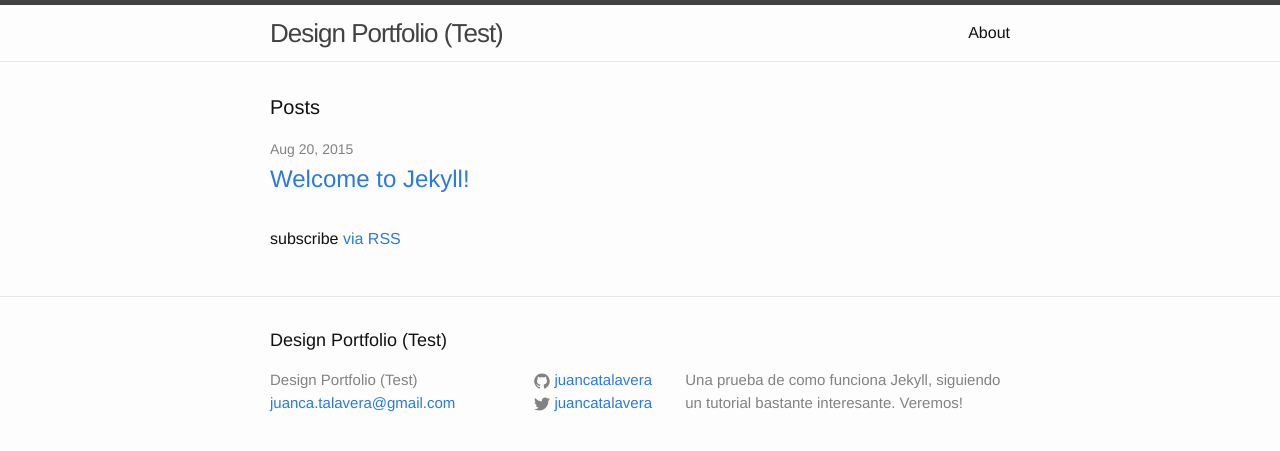
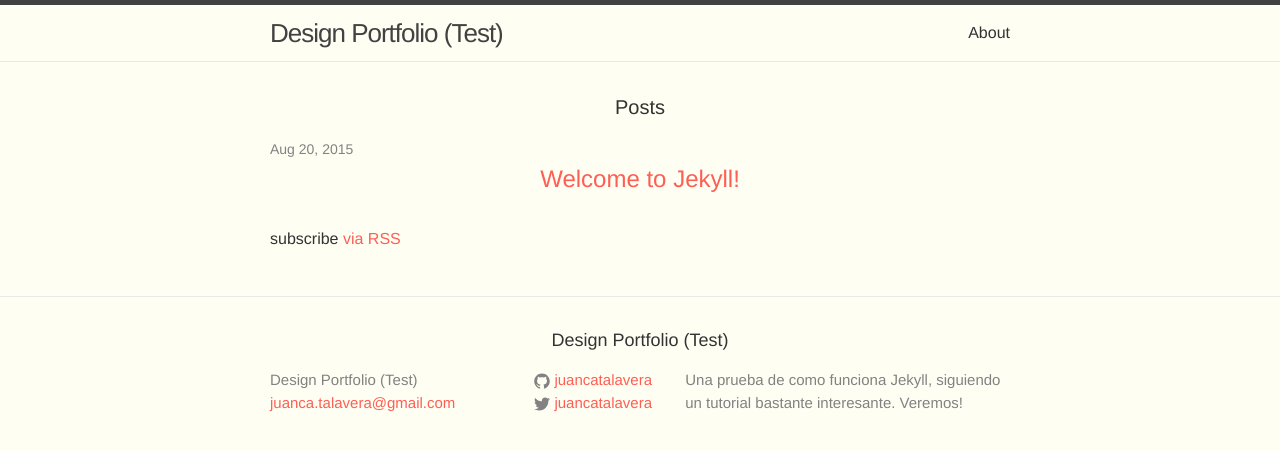
Before and after one commit to juancatalavera/designer-portfolio, a Jekyll site: the page built from index.html, in a window 1280 px wide. Shown: the top 451 px of the page. Built offline with Jekyll 4.4.1, drawn with Linux system fonts in a browser that asks for light colours.

Commit message:
Cosas de css

```diff
--- a/_sass/_base.scss
+++ b/_sass/_base.scss
@@ -80,8 +80,15 @@ li {
  * Headings
  */
 h1, h2, h3, h4, h5, h6 {
-    font-weight: 300;
+    font-weight: 500;
+    text-align: center;
 }
+
+.mega { font-size: $mega-font-size; }
+h1, .h1 { font-size: $h1-font-size; }
+h2, .h2 { font-size: $h2-font-size; }
+h3, .h3 { font-size: $h3-font-size; }
+h4, .h4 { font-size: $h4-font-size; }
 
 
 
@@ -91,13 +98,14 @@ h1, h2, h3, h4, h5, h6 {
 a {
     color: $brand-color;
     text-decoration: none;
+    transition: 0.3s;
 
-    &:visited {
-        color: darken($brand-color, 15%);
-    }
+    // &:visited {
+    //     color: darken($brand-color, 15%);
+    // }
 
     &:hover {
-        color: $text-color;
+        color: $blue-color;
         text-decoration: underline;
     }
 }
--- a/css/main.scss
+++ b/css/main.scss
@@ -6,16 +6,29 @@
 
 
 // Our variables
-$base-font-family: Helvetica, Arial, sans-serif;
+$base-font-family: 'Avenir Next', Helvetica, Arial, sans-serif;
 $base-font-size:   16px;
 $small-font-size:  $base-font-size * 0.875;
 $base-line-height: 1.5;
 
+$mega-font-size: 100px;
+$h1-font-size: 70px;
+$h2-font-size: 40px;
+$h3-font-size: 30px;
+$h4-font-size: 24px;
+$h5-font-size: 12px;
+
+
 $spacing-unit:     30px;
 
-$text-color:       #111;
-$background-color: #fdfdfd;
-$brand-color:      #2a7ae2;
+$text-color:       #333;
+$background-color: #fefef3;
+$brand-color:      #fe5f55;
+
+$blue-color:       #92b5bd;
+$yellow-color: #ede24e;
+$red-color:      #df6d59;
+$purple-color:      #6b2339;
 
 $grey-color:       #828282;
 $grey-color-light: lighten($grey-color, 40%);
```
